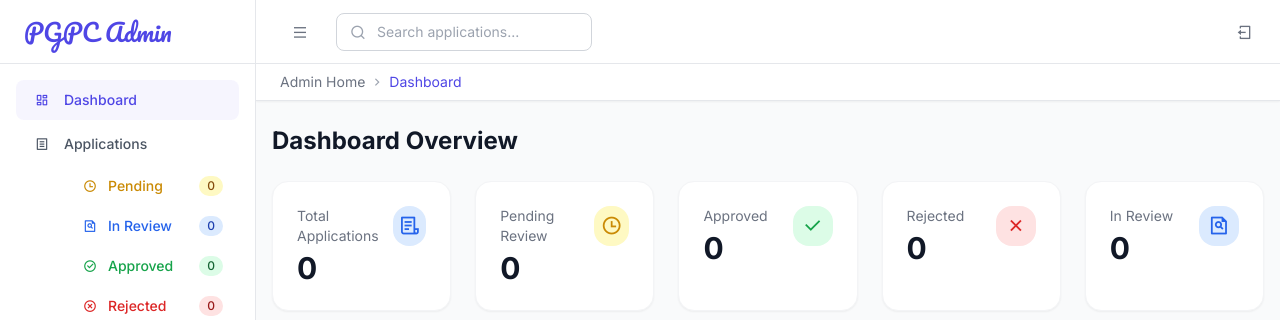
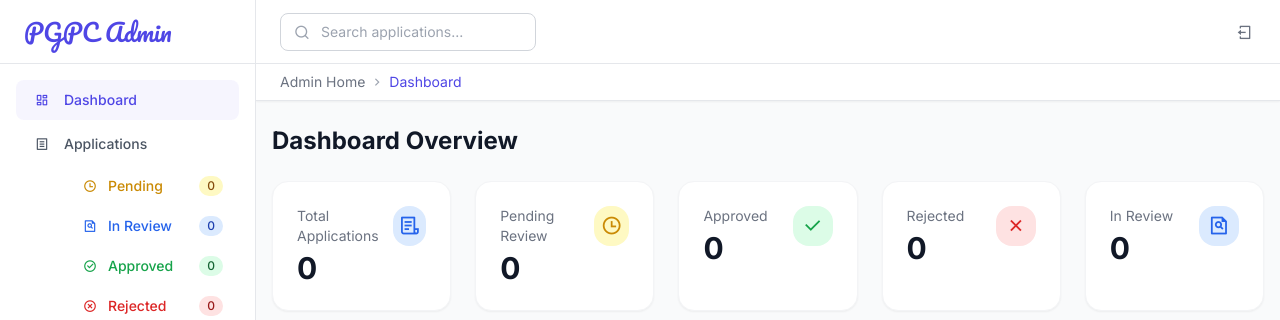
Before and after one commit to 01-J-L/Admission_Finals_System, a Flask app: page /admin_dashboard in a window 1280 px wide. Shown: the top 320 px of the page. Run offline with Flask 3, Linux system fonts and the light colour scheme; the visitor is signed in with stand-in values (Sample User, id 1); data that the repository does not hold is empty; parts of the project's set-up code (start-up, migrations or seed data) failed here and were passed over; some libraries are stand-ins or nearby versions.

Commit message:
Initial commit

```diff
--- a/website/templates/admin_dashboard.html
+++ b/website/templates/admin_dashboard.html
@@ -167,7 +167,8 @@
     <header class="bg-white shadow-sm">
         <div class="flex items-center justify-between px-4 sm:px-6 h-16 border-b border-gray-200">
             <div class="flex items-center">
-                <button id="sidebarToggle" class="text-gray-500 hover:text-primary mr-2 sm:mr-4 p-2 -ml-2 sm:ml-0">
+                <button id="sidebarToggle" class="text-gray-500 hover:text-primary mr-2 sm:mr-4 p-2 -ml-2 sm:ml-0 block sm:hidden">
+
                     <div class="w-6 h-6 flex items-center justify-center"><i class="ri-menu-line"></i></div>
                 </button>
                 <div class="relative w-full">
--- a/wsgi.py
+++ b/wsgi.py
@@ -1,9 +1,12 @@
 import os
 from main import app
+from flask import Flask
 
 from whitenoise import WhiteNoise
 
 application = WhiteNoise(app)
+app = Flask(__name__, static_folder='static')
+
 
 static_files_directory = os.path.join(app.root_path, app.static_folder)
 application.add_files(static_files_directory, prefix=app.static_url_path)
```
